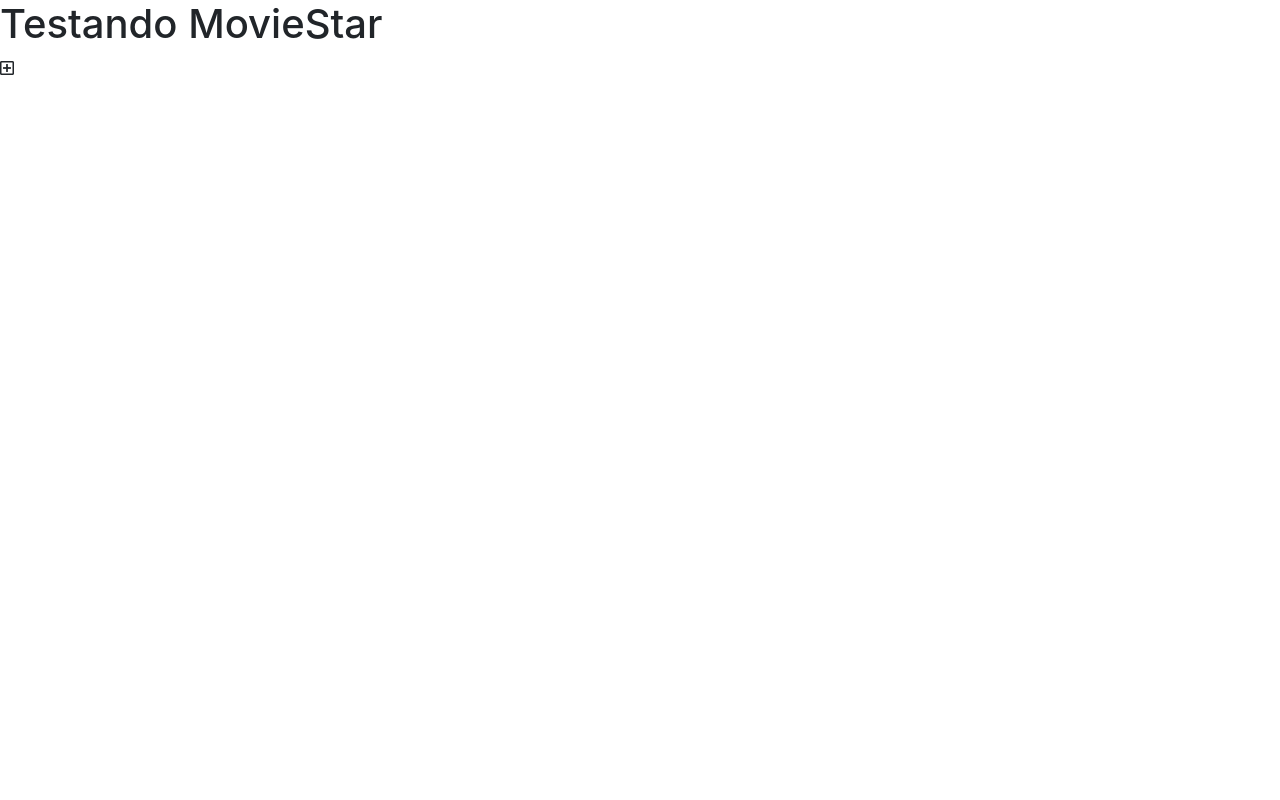
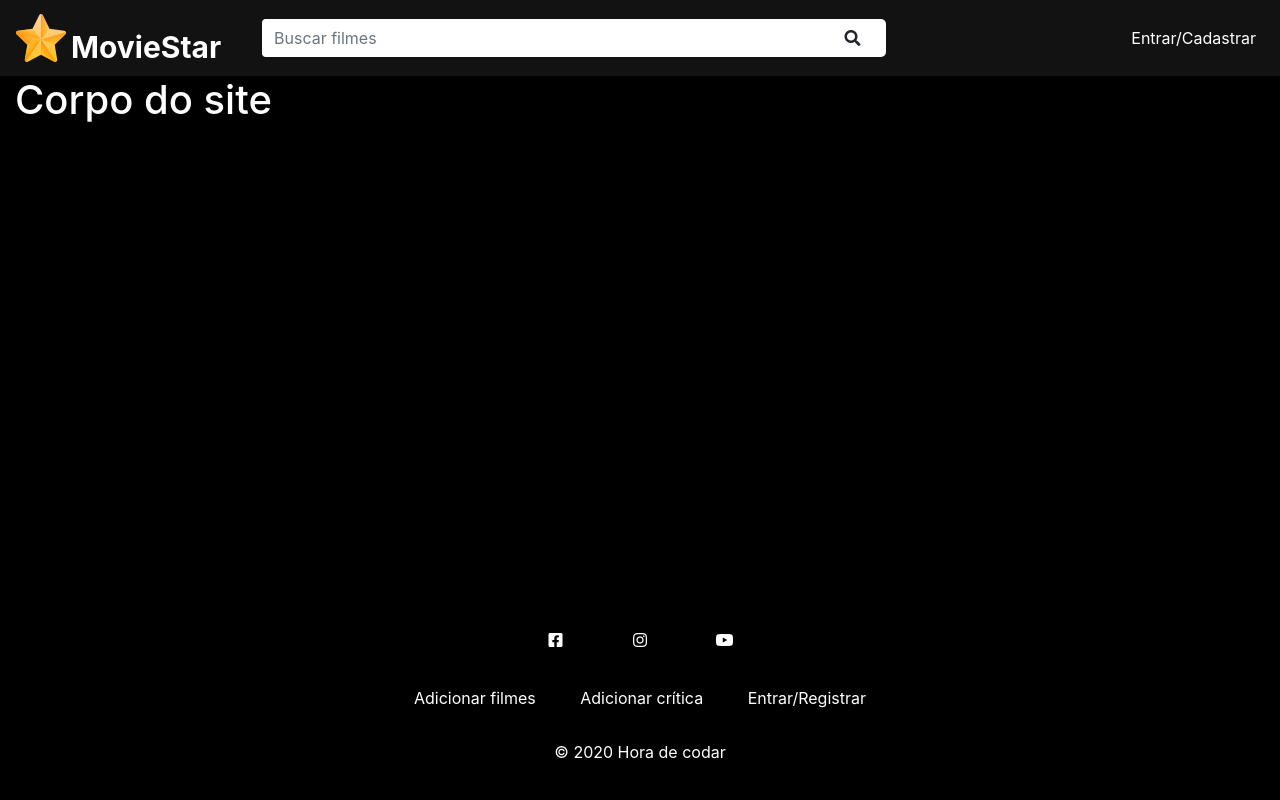
Before and after one commit to Paulo-dosSantos/movieStar, a PHP site: page / in a window 1280 px wide. Run offline with PHP 8.4, Linux system fonts and the light colour scheme.

Commit message:
criando cabeçalho e rodapé

```diff
--- a/css/styles.css
+++ b/css/styles.css
@@ -0,0 +1,94 @@
+.navbar-brand{
+    position: relative;
+
+
+}
+#logo{
+    width: 50px;
+}
+#moviestar-title{
+    color: #FFF;
+    position: absolute;
+    bottom: -2px;
+    font-size: 30px;
+    left: 55px;
+    font-weight: bold;
+}
+#main-navbar{
+    background-color: #121212;
+}
+#search-form{
+    margin: 0 auto;
+    background-color: #FFF;
+    border-radius: 5px;
+    width: 50%;
+    margin-left: 180px;
+}
+#search-form .form-control{
+    border: none;
+    width: 90%;
+    box-shadow: none;
+}
+#navbar{
+ min-width: 30%;
+}
+.navbar-nav{
+    justify-content: flex-end;
+    width: 100%;
+}
+.bold{
+    font-weight: bold;
+}
+.navbar-nav .nav-item .nav-link{
+    color: #FFF;
+    transition: .5s;
+}
+.navbar-nav .nav-item .nav-link:hover{
+    color: #999;
+}
+#footer{
+    background-color: #000;
+    color: #FFF;
+    text-align: center;
+    margin: 0;
+    padding: 20px;
+}
+#social-container ul, #footer-links-container ul{
+    list-style-type: none;
+    padding: 0;
+
+
+}
+#social-container li, #footer-links-container li{
+    display: inline-block;
+    margin: 0 20px;
+
+
+}
+#social-container li{
+    height: 40px;
+    width: 40px;
+    border-radius: 100%;
+    transition: .5s;
+    line-height: 3;
+}
+#social-container li:hover{
+    background-color: #333;
+}
+#social-container a, #footer-links-container a{
+    color: #FFF;
+    transition: .5s;
+
+
+}
+#social-container li i{
+    font-size: 25px;
+}
+#footer-links-container {
+    margin: 30px 0;
+}
+#main-container{
+    background-color: #000;
+    color: #FFF;
+    min-height: 65vh;
+}
--- a/globals.php
+++ b/globals.php
@@ -1,11 +1,4 @@
 <?php
 
-    $BASE_URL= "http://".$_SERVER["SERVER_NAME"].dirname($_SERVER["REQUEST_URI"]."?")."/";
 
-
-
-
-
-
-
-?>
+    $BASE_URL = "http://" . $_SERVER["SERVER_NAME"] . dirname($_SERVER["REQUEST_URI"]."?") . "/";
--- a/index.php
+++ b/index.php
@@ -19,8 +19,62 @@
   <link rel="stylesheet" href="<?= $BASE_URL ?>css/styles.css">
 </head>
 <body>
-    <h1>Testando MovieStar</h1>
-    <i class="far fa-plus-square"></i>
+   <header>
+    <nav id="main-navbar" class="navbar navbar-expand-lg">
+        <a href="<?= $BASE_URL ?>" class="navbar-brand">
+        <img src="<?= $BASE_URL ?>img/logo.svg" alt="MovieStar" id="logo">
+         <span id="moviestar-title"> MovieStar </span> </a>
+        <button class="navbar-toggler" type="button" data-target="#navbar" data-toggle="collapse"
+        aria-controls="navbar" aria-expanded="false" aria-label="Toggle navigation">
+      <i class="fas fa-bars"></i>
+
+
+      </button>
+      <form action=""method="GET"id="search-form" class="form-inline my-2 my-lg-0">
+      <input type="text" name="q" class="form-control mr-sm-2" type="search" placeholder="Buscar filmes"
+      aria-label="search">
+      <button class="btn my-2 my-sm-0" type="submit">
+        <i class="fas fa-search"></i>
+      </button>
+
+      </form>
+      <div class="collapse navbar-collapse" id="navbar">
+        <ul class="navbar-nav">
+          <li class="nav-item">
+        <a href="<?= $BASE_URL ?>auth.php" class="nav-link"> Entrar/Cadastrar  </a>
+          </li>
+        </ul>
+      </div>
+    </nav>
+   </header>
+   <div id="main-container" class="container-fluid">
+  <h1>Corpo do site</h1>
+
+   </div>
+   <footer id="footer">
+    <div id="social-container">
+      <ul>
+        <li>
+          <a href="" class="fab fa-facebook-square"></a>
+        </li>
+        <li>
+          <a href="" class="fab fa-instagram"></a>
+        </li>
+        <li>
+          <a href="" class="fab fa-youtube"></a>
+        </li>
+      </ul>
+    </div>
+
+    <div id="footer-links-container">
+      <ul>
+        <li> <a href="">Adicionar filmes</a> </li>
+        <li> <a href="">Adicionar crítica</a> </li>
+        <li> <a href="">Entrar/Registrar</a> </li>
+      </ul>
+    </div>
+    <p>&copy; 2020 Hora de codar</p>
+   </footer>
 
 
 
```
